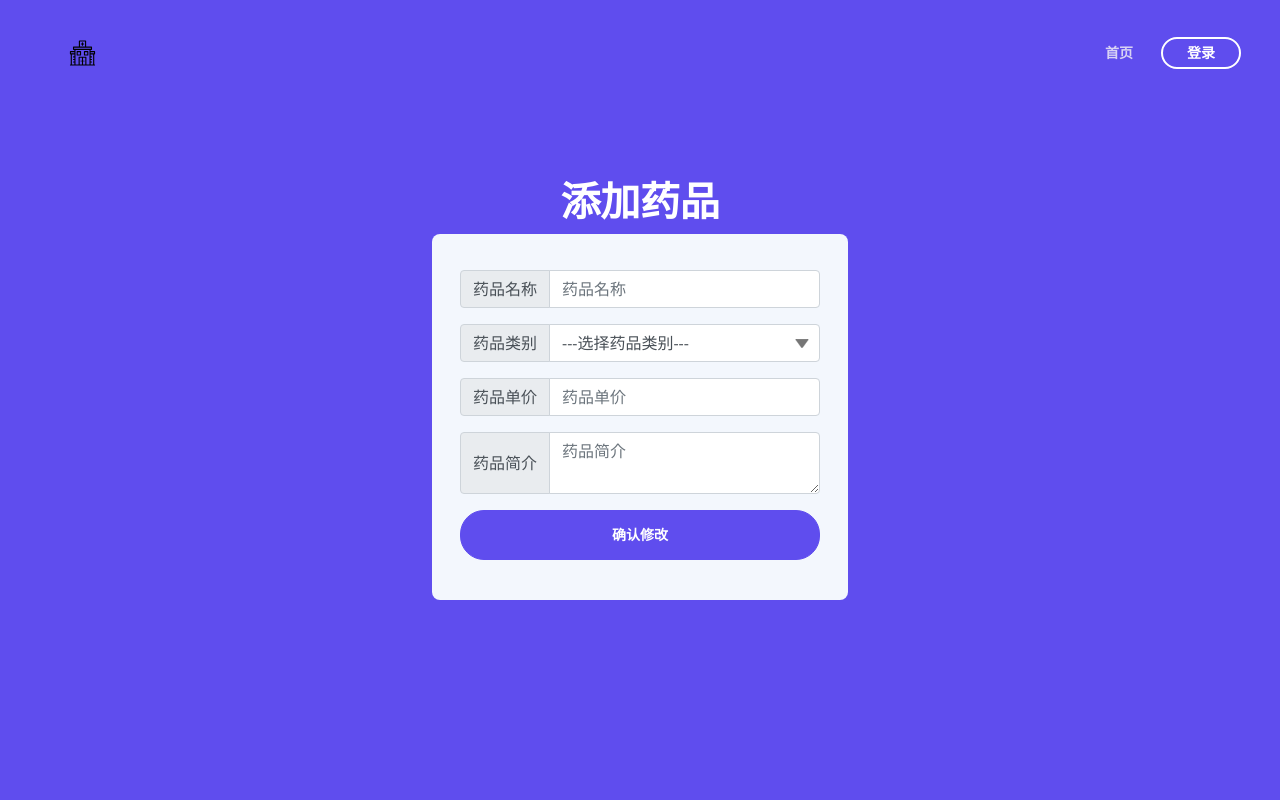
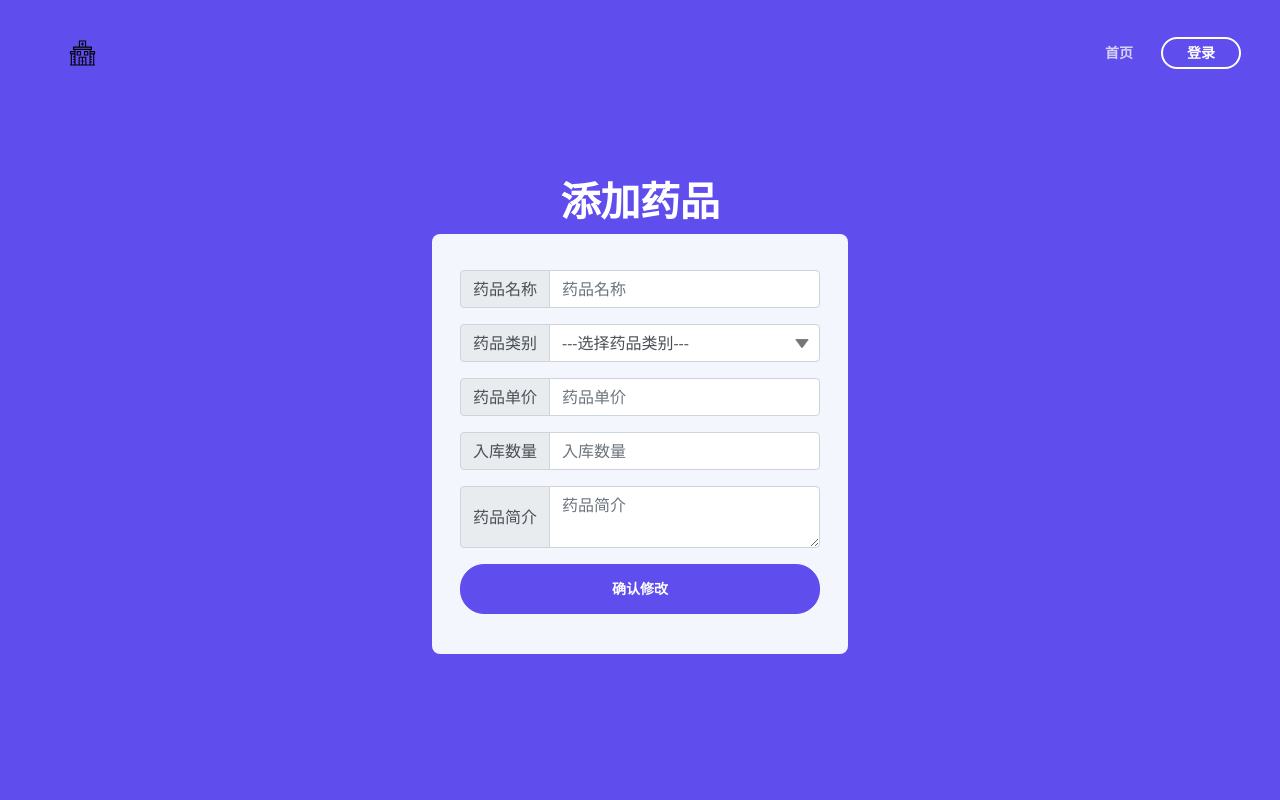
Before and after one commit to LvPeng990324/Hospital_info_manage, a Django app: page /add_medicine/ in a window 1280 px wide. Run offline with Django 3.2, Linux system fonts and the light colour scheme; data that the repository does not hold is empty; some libraries are stand-ins or nearby versions.

Commit message:
修改药品管理员添加药品方法的页面

```diff
--- a/templates/add_medicine.html
+++ b/templates/add_medicine.html
@@ -70,7 +70,7 @@
             <div class="row">
                 <div class="col-lg-12">
                     <h1>添加药品</h1>
-                    <!-- 信息修改表格 -->
+                    <!-- 药品信息表格 -->
                     <div class="form-container">
                         <form action="" method="post" data-focus="false">
                             {% csrf_token %}
@@ -78,28 +78,36 @@
                                 <div class="input-group-prepend">
                                     <span class="input-group-text">药品名称</span>
                                 </div>
-                                <input type="text" class="form-control" name="medicine_name" placeholder="药品名称" required>
+                                <input type="text" class="form-control" name="name" placeholder="药品名称" required>
                             </div>
                             <div class="input-group mb-3">
                                 <div class="input-group-prepend">
                                     <span class="input-group-text">药品类别</span>
                                 </div>
-                                <select class="form-control" name="medicine_category" required>
+                                <select class="form-control" name="category" required>
                                     <option>---选择药品类别---</option>
-                                    <option value="aaa">aaa</option>
+                                    {% for category in category_list %}
+                                    <option value="{{ category }}">{{ category }}</option>
+                                    {% endfor %}
                                 </select>
                             </div>
                             <div class="input-group mb-3">
                                 <div class="input-group-prepend">
                                     <span class="input-group-text">药品单价</span>
                                 </div>
-                                <input type="number" min="0" class="form-control" name="medicine_name" placeholder="药品单价" required>
+                                <input type="number" min="0" class="form-control" name="price" placeholder="药品单价" required>
+                            </div>
+                            <div class="input-group mb-3">
+                                <div class="input-group-prepend">
+                                    <span class="input-group-text">入库数量</span>
+                                </div>
+                                <input type="number" min="0" class="form-control" name="remain_num" placeholder="入库数量" required>
                             </div>
                             <div class="input-group mb-3">
                                 <div class="input-group-prepend">
                                     <span class="input-group-text">药品简介</span>
                                 </div>
-                                <textarea type="text" class="form-control" name="medicine_name" placeholder="药品简介" required></textarea>
+                                <textarea type="text" class="form-control" name="introduction" placeholder="药品简介" required></textarea>
                             </div>
                             <div class="form-group">
                                 <button type="submit" class="form-control-submit-button">确认修改</button>
@@ -108,7 +116,7 @@
                                 <div id="lmsgSubmit" class="h3 text-center hidden"></div>
                             </div>
                         </form>
-                    </div> <!-- 信息修改表格结束 -->
+                    </div> <!-- 药品信息表格结束 -->
 
                 </div> <!-- end of col -->
             </div> <!-- end of row -->
```
